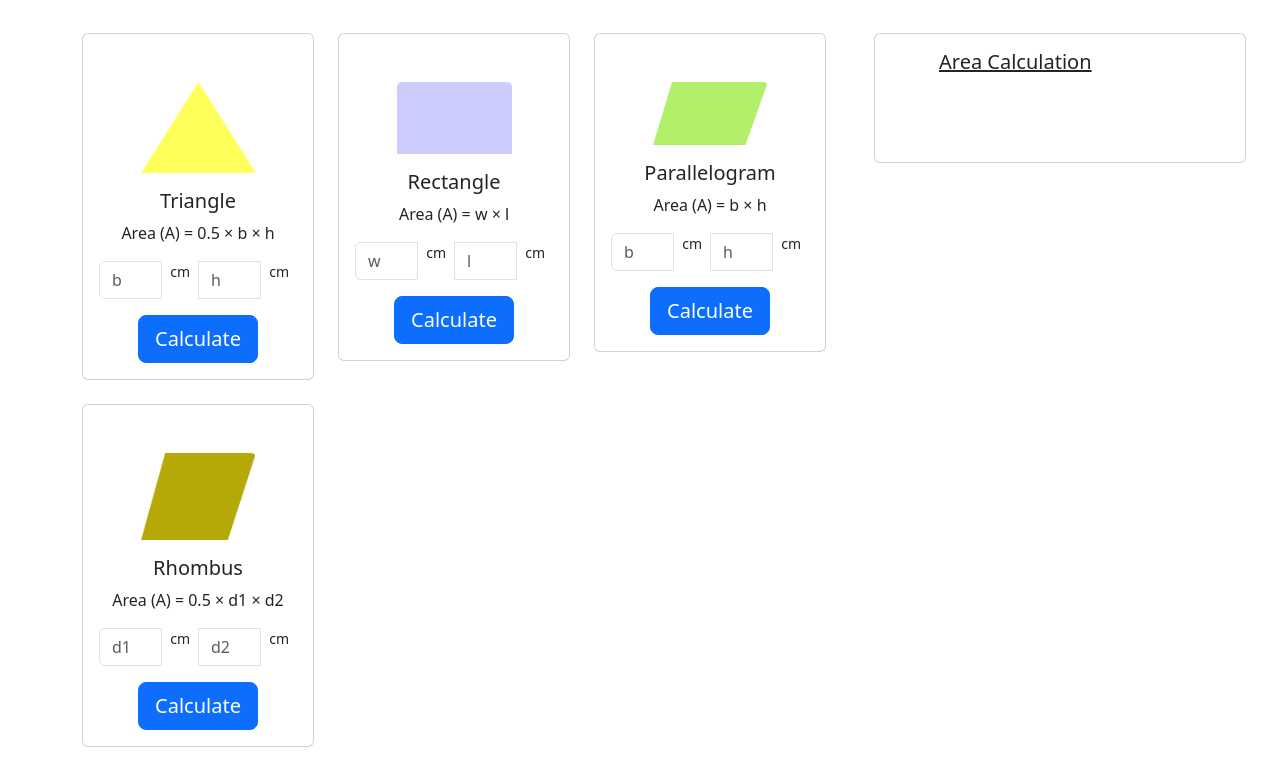
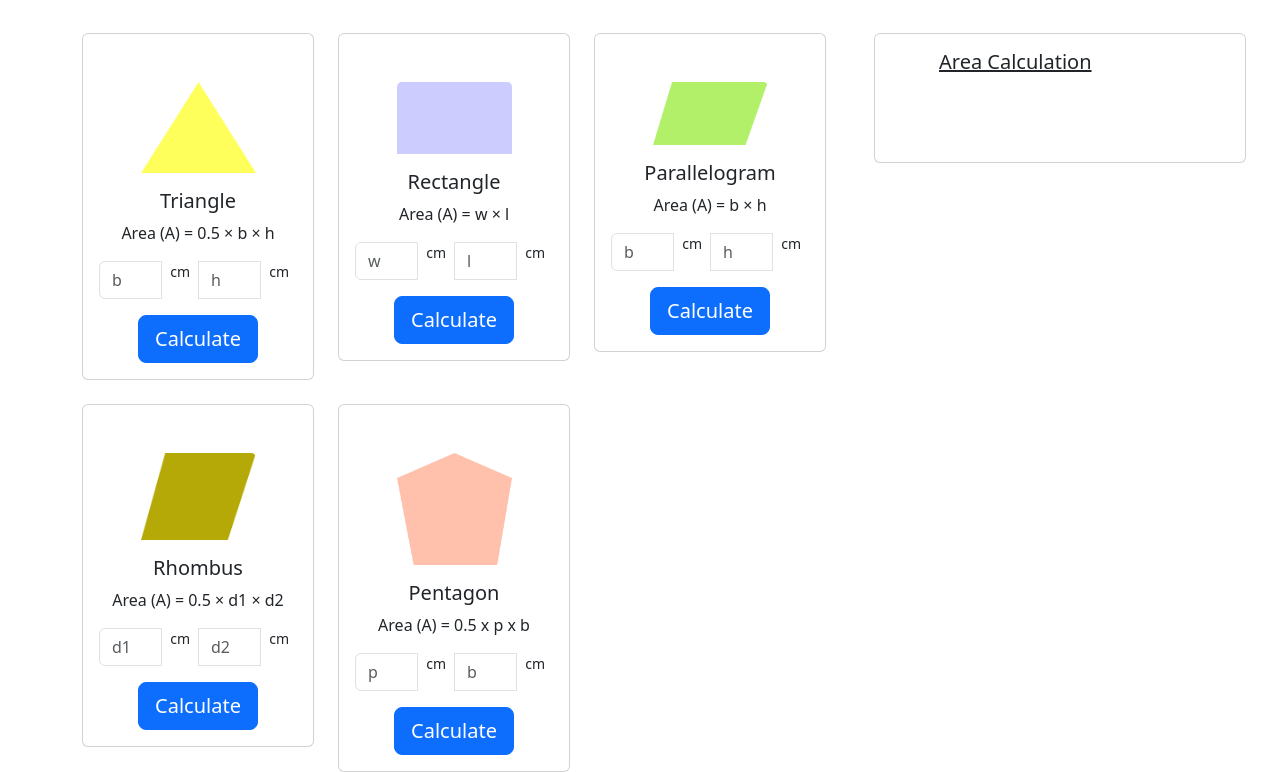
Before and after one commit to shahin5-Tec/Geometry-Genious-, a plain HTML site: page index.html in a window 1280 px wide. Shown: the part 137-909 px from the top of the page. Before the commit the page ends 884 px from the top, so only its background shows below. Drawn offline with nearby package versions, Linux system fonts and the light colour scheme.

Commit message:
card number 5

```diff
--- a/index.html
+++ b/index.html
@@ -146,7 +146,35 @@
                             </div>
 
                         </div>
+                        <!-- card num-5 -->
+                        <div class="col">
+                            <div class="card bg-white">
+                                <img src="./images/pentagon.png" class="card-img-top w-50 mx-auto mt-5 " alt="...">
+                                <div class="card-body text-center">
 
+                                    <h5 class="card-title ">Pentagon</h5>
+                                    <p class="card-text ">Area (A) = 0.5 x p x b</p>
+
+
+                                    <div class="input-group mb-3 ">
+
+                                        <input id="pen-first-filed" type="text" class="form-control mx-auto "
+                                            placeholder="p" aria-label="Sizing example input "
+                                            aria-describedby="inputGroup-sizing-default  ">
+                                        <small class="mx-2">cm</small>
+                                        <input id="pen-second-filed" type="text" class="form-control mx-auto"
+                                            placeholder="b" aria-label="Sizing example input"
+                                            aria-describedby="inputGroup-sizing-default">
+                                        <small class="mx-2">cm</small>
+
+
+                                    </div>
+                                    <button id="fifth-card" type="button"
+                                        class="btn btn-primary btn-lg ">Calculate</button>
+                                </div>
+                            </div>
+
+                        </div>
 
                     </div>
                 </div>
```
